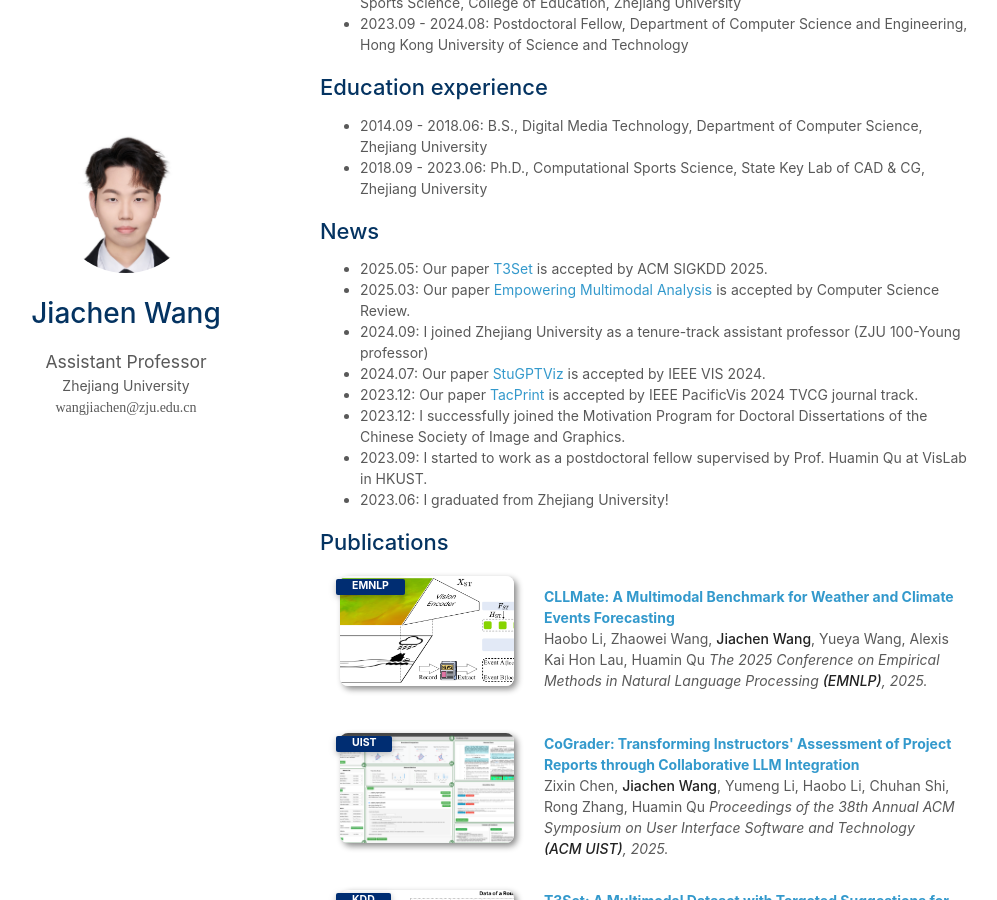
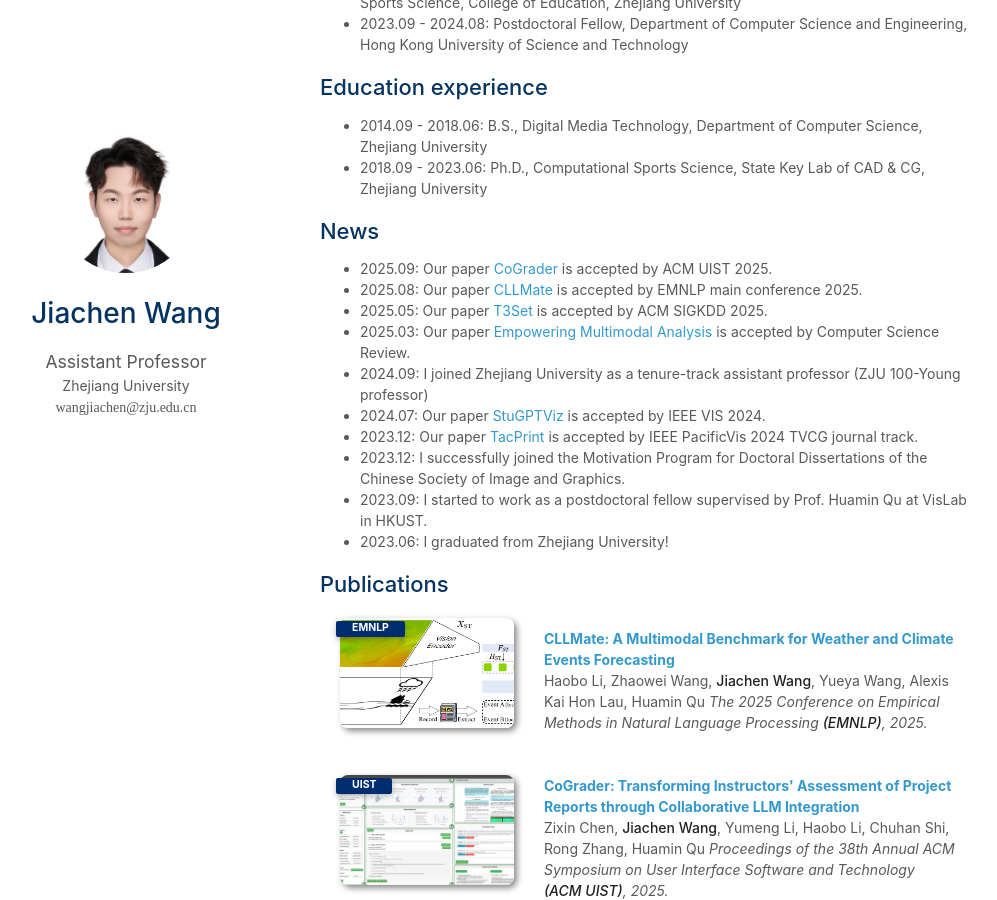
Before and after one commit to VisWang/VisWang.github.io, a Jekyll site: the page built from index.md, in a window 1280 px wide and 900 px high, scrolled down 514 px. Shown: the whole window, without its empty margins (150-1147 px from the left). Built offline with Jekyll 4.4.1, drawn with Linux system fonts in a browser that asks for light colours; nearby versions of some CDN libraries; a style sheet for code colours, icons or effects is not loaded; our own code applies the rules of GitHub Pages for plain Markdown files.

Commit message:
update news

```diff
--- a/index.md
+++ b/index.md
@@ -23,6 +23,8 @@ Moreover, I am also an amateur photographer. If you want to have a look at the p
 * 2018.09 - 2023.06: Ph.D., Computational Sports Science, State Key Lab of CAD & CG, Zhejiang University
 
 ## News
+* 2025.09: Our paper [CoGrader](https://dl.acm.org/doi/10.1145/3746059.3747670) is accepted by ACM UIST 2025.
+* 2025.08: Our paper [CLLMate](https://doi.org/10.48550/arXiv.2409.19058) is accepted by EMNLP main conference 2025.
 * 2025.05: Our paper [T3Set](https://github.com/jima-cs/t3set) is accepted by ACM SIGKDD 2025.
 * 2025.03: Our paper [Empowering Multimodal Analysis](https://doi.org/10.1016/j.cosrev.2025.100748) is accepted by Computer Science Review.
 * 2024.09: I joined Zhejiang University as a tenure-track assistant professor (ZJU 100-Young professor)
```
